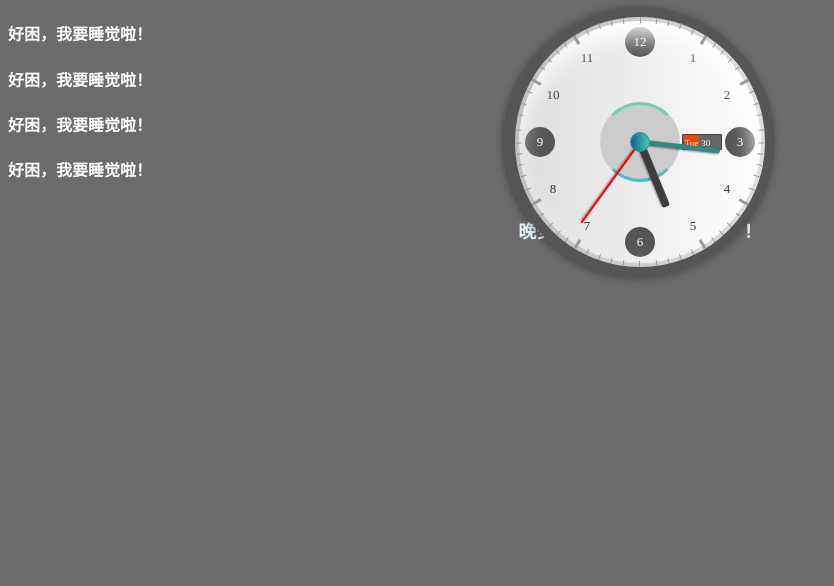
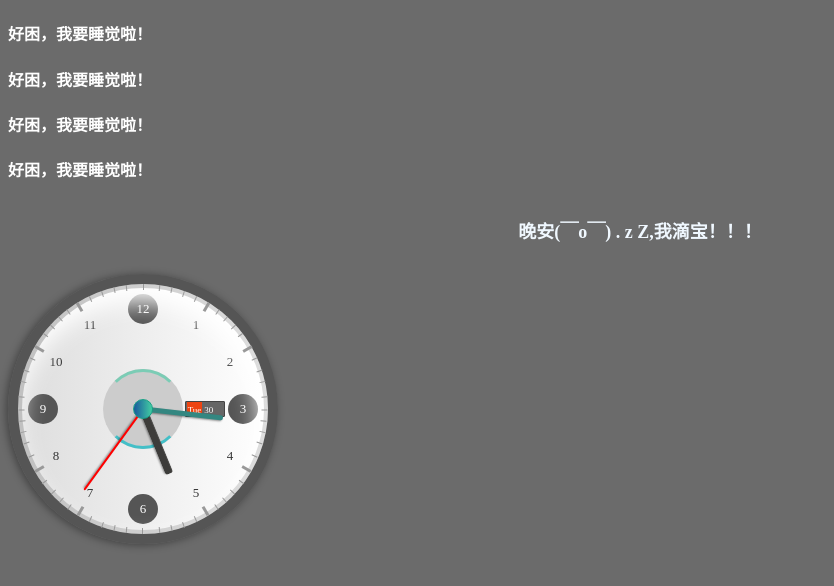
Before and after one commit to Enliy/vita, a plain HTML site: page index.html in a window 1280 px wide. Shown: the whole page, without its empty margins (0-834 px from the left). Drawn offline with nearby package versions, Linux system fonts and the light colour scheme.

Commit message:
feat: xxx

```diff
--- a/index.html
+++ b/index.html
@@ -26,9 +26,6 @@
         }
         .clock-place{
             position: absolute;
-            top: 50%;
-            left: 50%;
-            transform: translateX(-50%) translateY(-50%);
         }
 
     </style>
```
